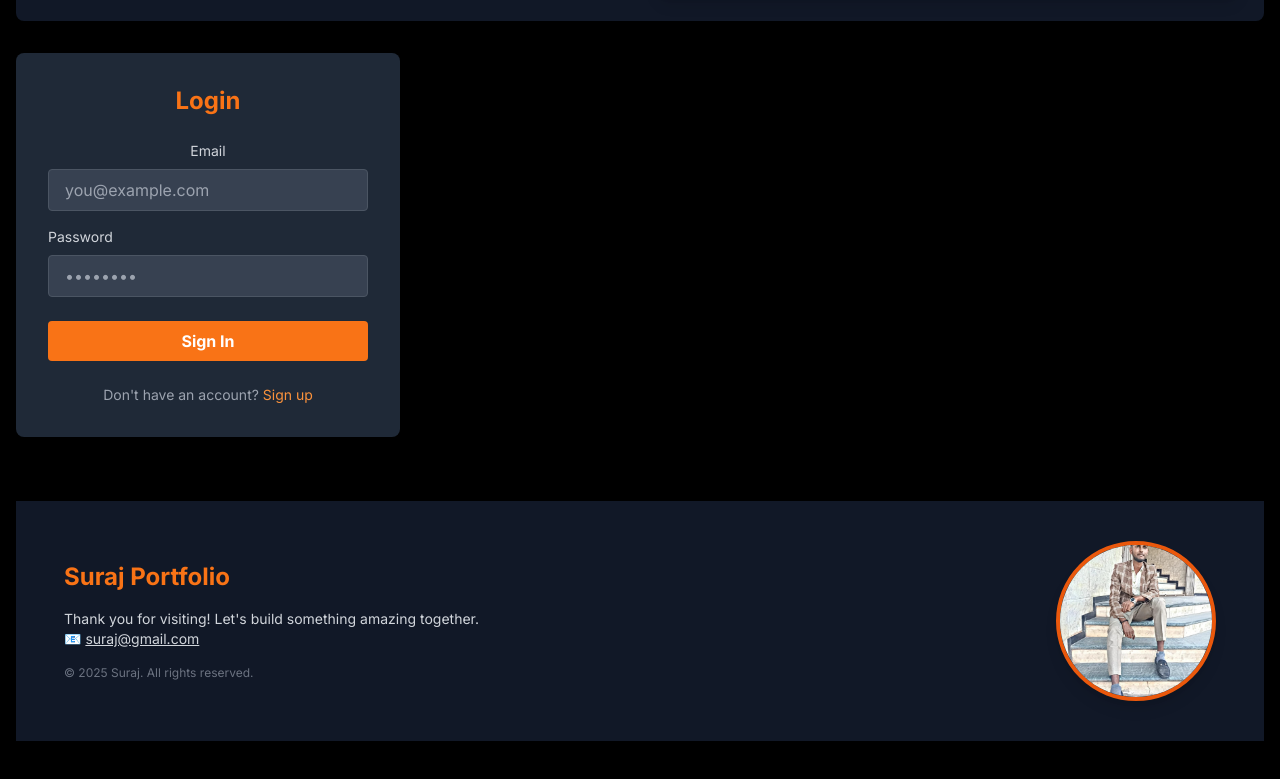
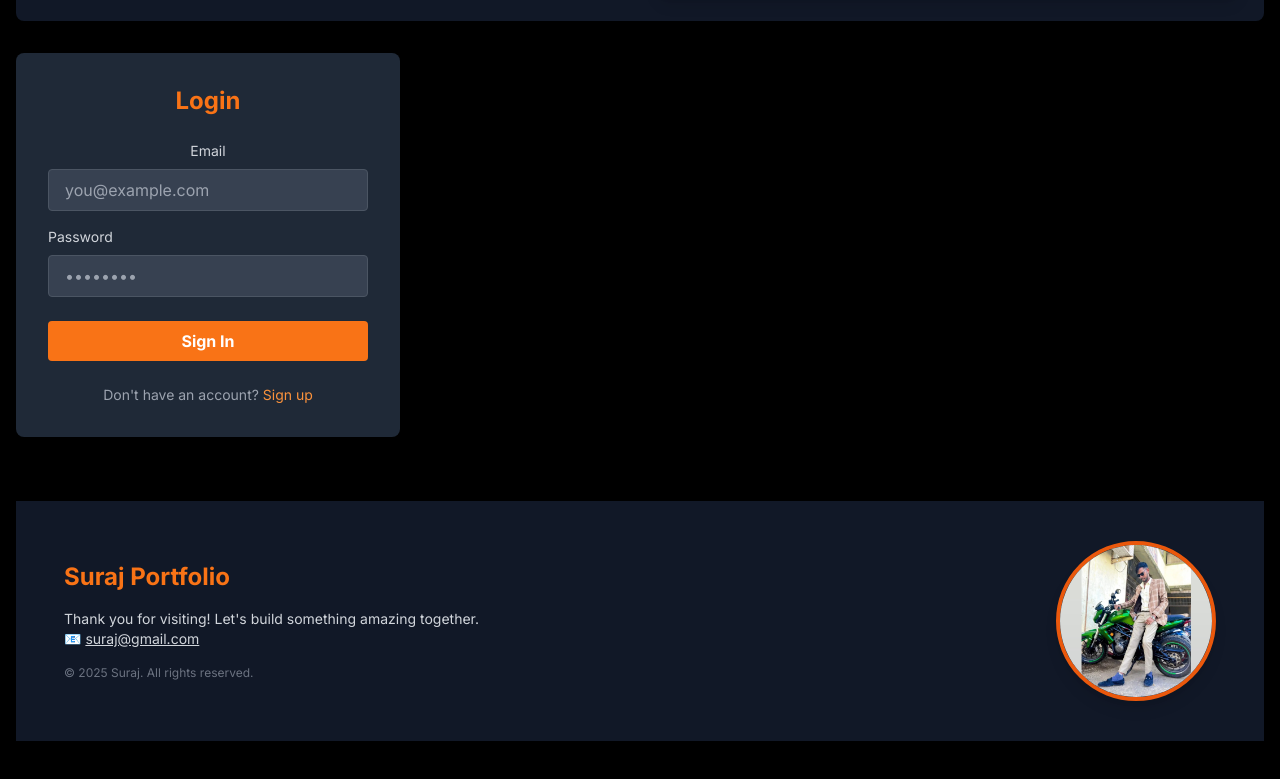
Before and after one commit to Vishwakarmasuraj333/animation-portfolio, a plain HTML site: page index.html in a window 1280 px wide. Shown: the part 2502-3281 px from the top of the page. Drawn offline with nearby package versions, Linux system fonts and the light colour scheme.

Commit message:
Update index.html

```diff
--- a/index.html
+++ b/index.html
@@ -200,7 +200,7 @@
   <footer class="bg-gray-900 text-white py-10 mt-16 px-6 md:px-12">
     <div class="max-w-7xl mx-auto flex flex-col md:flex-row-reverse items-center justify-between gap-8">
       <div class="w-40 h-40">
-        <img src="msm.jpeg" alt="Suraj" class="rounded-full object-cover shadow-lg w-full h-full border-4 border-orange-600" />
+        <img src="surya.jpeg" alt="Suraj" class="rounded-full object-cover shadow-lg w-full h-full border-4 border-orange-600" />
       </div>
       <div class="text-center md:text-left space-y-4 animate-fade-in-up">
         <h3 class="text-2xl font-bold text-orange-500">Suraj Portfolio</h3>
```
